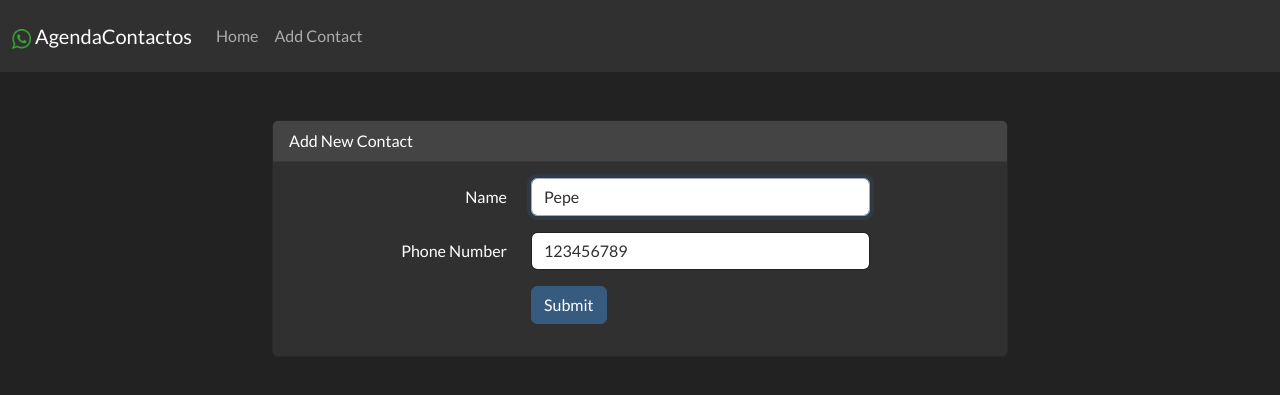
After one commit to Alias23/SistemasWeb, a PHP site: page /edit.php?id=1 in a window 1280 px wide. The commit adds this page. Shown: the top 395 px of the page. Run offline with PHP 8.4, Linux system fonts and the light colour scheme; data comes from the database, SQL or seed files in the repository.

Commit message:
Haciendo que el editor de contactos funcione

```diff
--- /dev/null
+++ b/edit.php
@@ -0,0 +1,117 @@
+<?php
+
+  require "database.php";
+
+  $id = $_GET["id"];
+
+  $statement = $conn->prepare("SELECT * FROM contactos WHERE id = '$id' LIMIT 1");
+  $statement->execute();
+
+  $contacto = $statement->fetch(PDO::FETCH_ASSOC);
+
+  if($_SERVER["REQUEST_METHOD"] == "POST"){
+    $name = $_POST["name"];
+    $phoneNumber = $_POST["phone_number"];
+    $statement = $conn->prepare("UPDATE contactos SET name = '$name', phone_number = '$phoneNumber' WHERE id = '$id '");
+    $statement->execute();
+
+    header("Location: index.php");
+  }
+?>
+
+
+<!DOCTYPE html>
+<html lang="en">
+<head>
+  <meta charset="UTF-8">
+  <meta http-equiv="X-UA-Compatible" content="IE=edge">
+  <meta name="viewport" content="width=device-width, initial-scale=1.0">
+  <!-- bootstrap -->
+  <link
+    rel="stylesheet"
+    href="https://cdnjs.cloudflare.com/ajax/libs/bootswatch/5.2.2/darkly/bootstrap.min.css"
+    integrity="sha512-8RiGzgobZQmqqqJYja5KJzl9RHkThtwqP1wkqvcbbbHNeMXJjTaBOR+6OeuoxHhuDN5h/VlgVEjD7mJu6KNQXA=="
+    crossorigin="anonymous"
+    referrerpolicy="no-referrer"
+  />
+  <script
+    defer
+    src="https://cdn.jsdelivr.net/npm/bootstrap@5.2.2/dist/js/bootstrap.bundle.min.js"
+    integrity="sha384-OERcA2EqjJCMA+/3y+gxIOqMEjwtxJY7qPCqsdltbNJuaOe923+mo//f6V8Qbsw3"
+    crossorigin="anonymous"></script>
+    <!-- Static Content -->
+  <link
+    rel="stylesheet"
+    href="./static/css/index.css"
+  />
+
+  <title>AgendaContactos</title>
+</head>
+<body>
+  <nav class="navbar navbar-expand-lg navbar-dark bg-dark">
+    <div class="container-fluid">
+      <a class="navbar-brand font-weight-bold" href="#">
+        <img class="mr-2" src="./static/img/logo.png" />
+        AgendaContactos
+      </a>
+      <button
+        class="navbar-toggler"
+        type="button"
+        data-bs-toggle="collapse"
+        data-bs-target="#navbarNav"
+        aria-controls="navbarNav"
+        aria-expanded="false"
+        aria-label="Toggle navigation"
+      >
+        <span class="navbar-toggler-icon"></span>
+      </button>
+      <div class="collapse navbar-collapse" id="navbarNav">
+        <ul class="navbar-nav">
+          <li class="nav-item">
+            <a class="nav-link" href="./index.php">Home</a>
+          </li>
+          <li class="nav-item">
+            <a class="nav-link" href="./add.php">Add Contact</a>
+          </li>
+        </ul>
+      </div>
+    </div>
+  </nav>
+  <main>
+    <div class="container pt-5">
+      <div class="row justify-content-center">
+        <div class="col-md-8">
+          <div class="card">
+            <div class="card-header">Add New Contact</div>
+            <div class="card-body">
+              <form method="POST" action="edit.php?id=<?= $contacto["id"] ?>">
+                <div class="mb-3 row">
+                  <label for="name" class="col-md-4 col-form-label text-md-end">Name</label>
+
+                  <div class="col-md-6">
+                    <input value="<?= $contacto["name"]?>" id="name" type="text" class="form-control" name="name" required autocomplete="name" autofocus>
+                  </div>
+                </div>
+
+                <div class="mb-3 row">
+                  <label for="phone_number" class="col-md-4 col-form-label text-md-end">Phone Number</label>
+
+                  <div class="col-md-6">
+                    <input value="<?= $contacto["phone_number"]?>" id="phone_number" type="tel" class="form-control" name="phone_number" required autocomplete="phone_number" autofocus>
+                  </div>
+                </div>
+
+                <div class="mb-3 row">
+                  <div class="col-md-6 offset-md-4">
+                    <button type="submit" class="btn btn-primary">Submit</button>
+                  </div>
+                </div>
+              </form>
+            </div>
+          </div>
+        </div>
+      </div>
+    </div>
+  </main>
+</body>
+</html>
--- a/index.php
+++ b/index.php
@@ -82,7 +82,7 @@ $contactos = $conn-> query("SELECT * FROM contactos");
               <div class="card-body">
                 <h3 class="card-title text-capitalize"><?= $contacto["name"] ?></h3>
                 <p class="m-2"><?= $contacto["phone_number"] ?></p>
-                <a href="#" class="btn btn-secondary mb-2">Edit Contact</a>
+                <a href="edit.php?id=<?= $contacto["id"]?>" class="btn btn-secondary mb-2">Edit Contact</a>
                 <a href="delete.php?id=<?= $contacto["id"]?>" class="btn btn-danger mb-2">Delete Contact</a>
               </div>
             </div>
```
